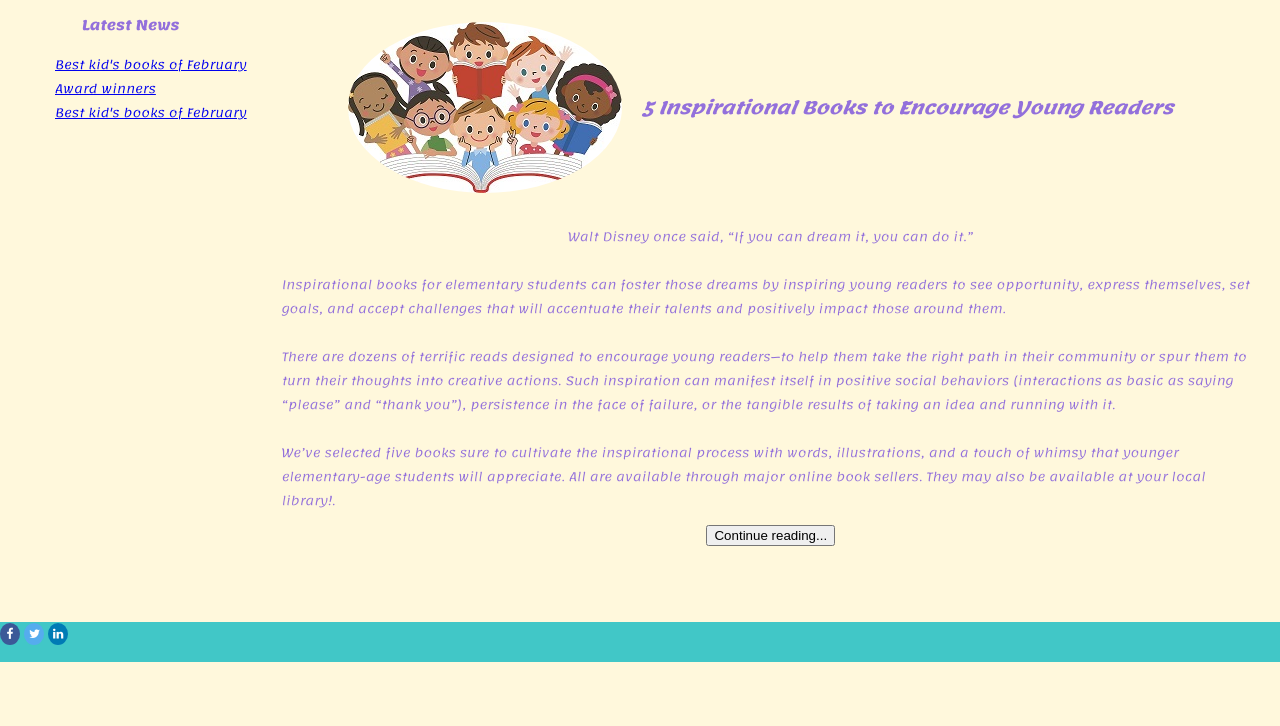
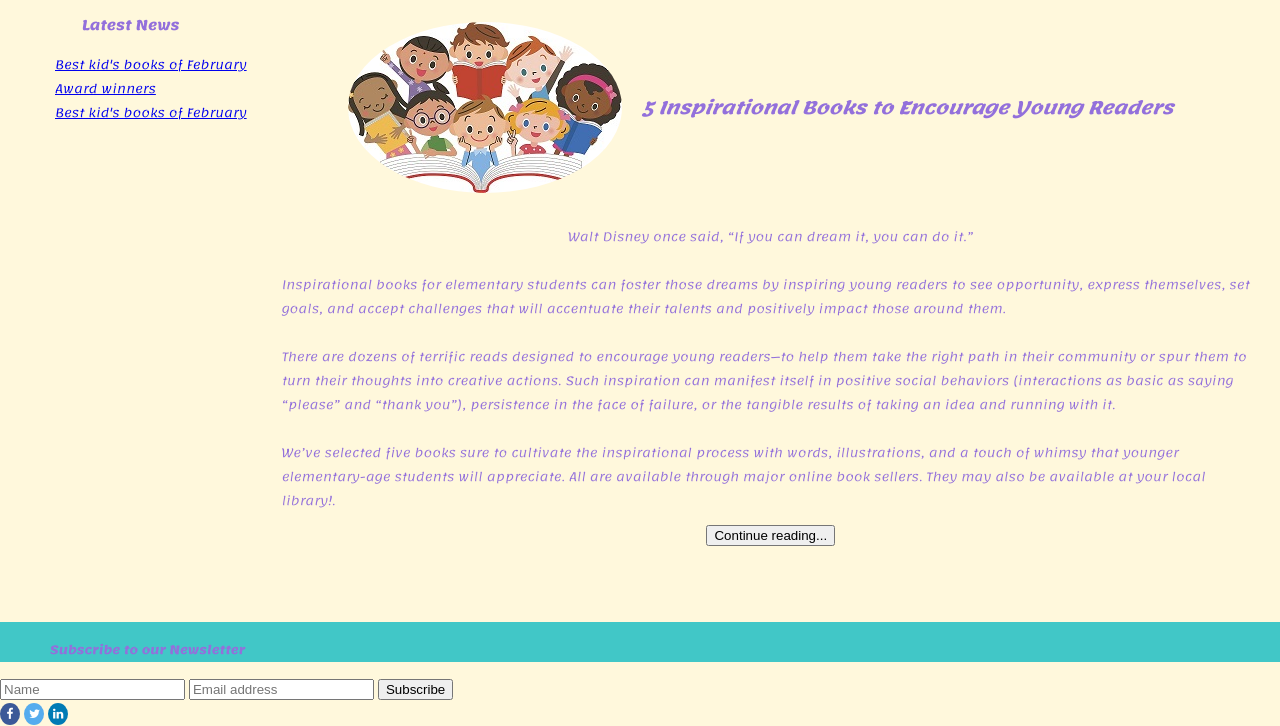
Before and after one commit to nmarkevich/PBW, a plain HTML site: page index.html in a window 1280 px wide. Shown: the part 138-864 px from the top of the page. Before the commit the page ends 800 px from the top, so only its background shows below. Drawn offline with Linux system fonts and the light colour scheme.

Commit message:
feat: Adding the subscribe form

```diff
--- a/index.html
+++ b/index.html
@@ -50,6 +50,12 @@
             <button type="button">Continue reading...</button>
         </section>
         <footer class="box" id="footer">
+            <div class="Subscrb">
+                <h4>Subscribe to our Newsletter</h4>
+                <input type="text" placeholder="Name" name="name" required>
+                <input type="text" placeholder="Email address" name="mail" required>
+                <input type="submit" value="Subscribe">
+            </div>
             <a href="#" class="fa fa-facebook"></a>
             <a href="#" class="fa fa-twitter"></a>
             <a href="#" class="fa fa-linkedin"></a>
```
